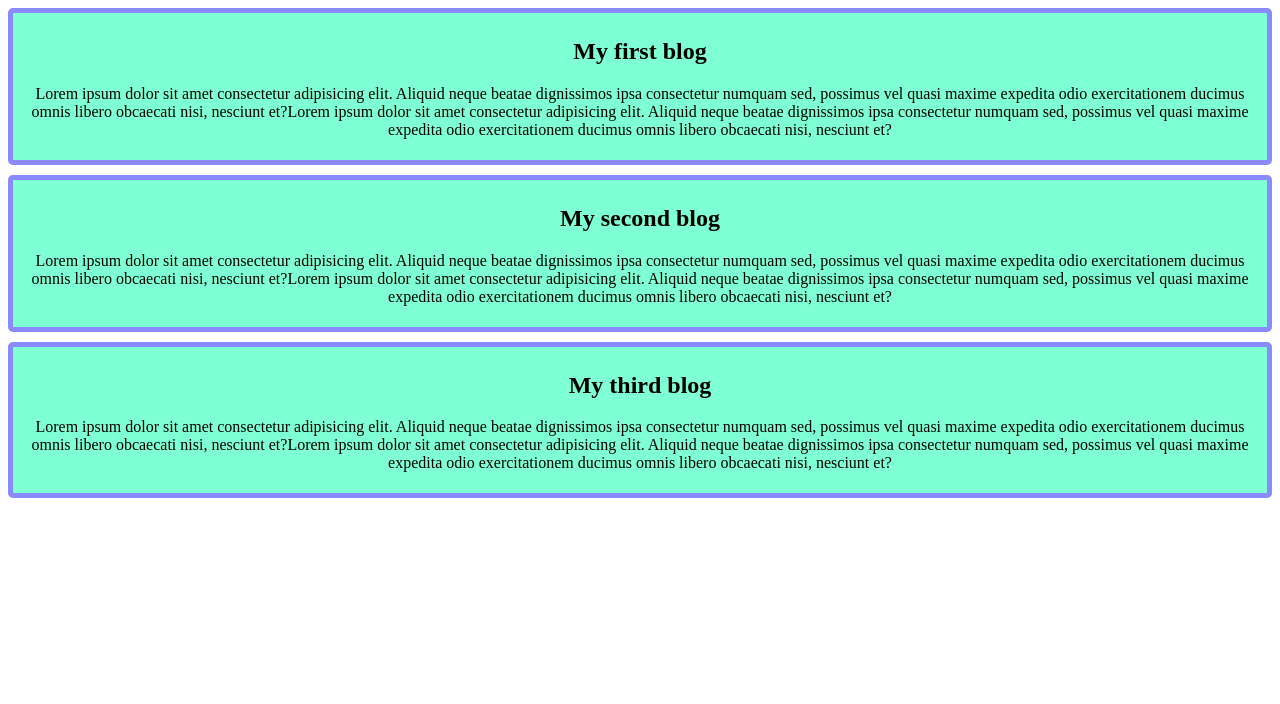
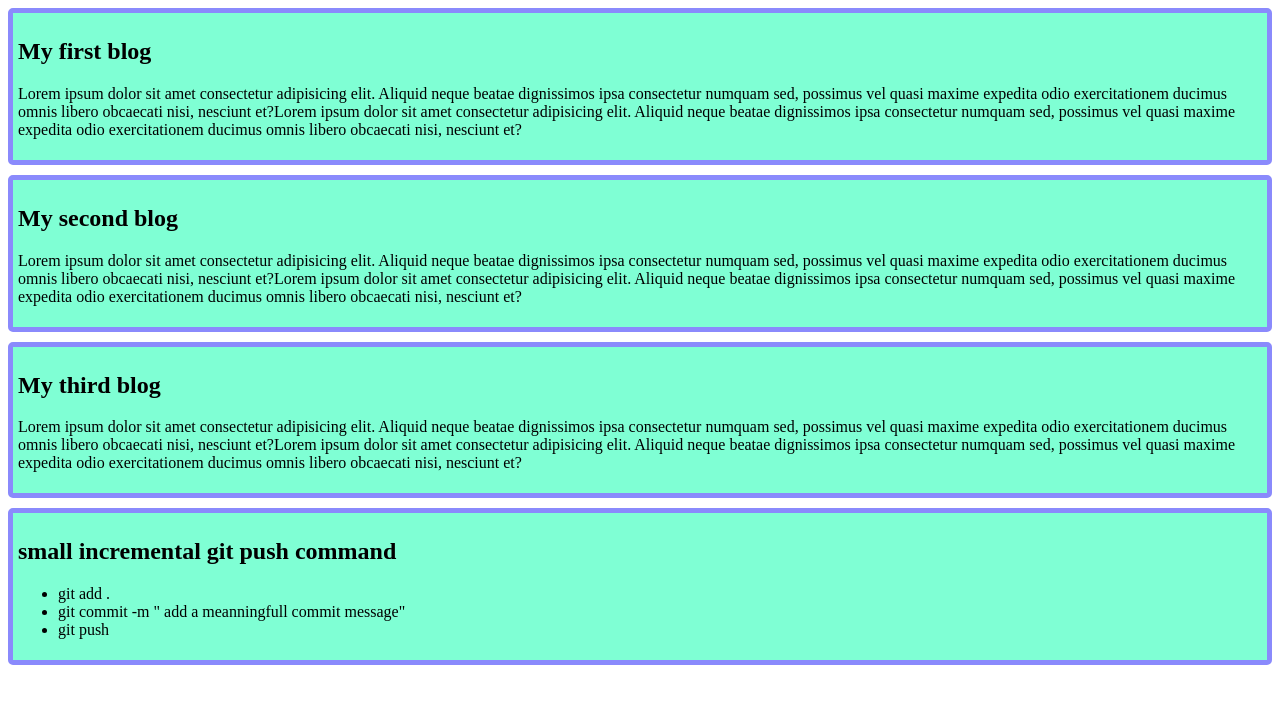
Before and after one commit to ashisplearn/my-simple-web, a plain HTML site: page index.html in a window 1280 px wide. Drawn offline with Linux system fonts and the light colour scheme.

Commit message:
added small incremantal git code

```diff
--- a/index.html
+++ b/index.html
@@ -19,5 +19,13 @@
         <h2>My third blog</h2>
         <p>Lorem ipsum dolor sit amet consectetur adipisicing elit. Aliquid neque beatae dignissimos ipsa consectetur numquam sed, possimus vel quasi maxime expedita odio exercitationem ducimus omnis libero obcaecati nisi, nesciunt et?Lorem ipsum dolor sit amet consectetur adipisicing elit. Aliquid neque beatae dignissimos ipsa consectetur numquam sed, possimus vel quasi maxime expedita odio exercitationem ducimus omnis libero obcaecati nisi, nesciunt et?</p>
     </div>
+    <div class="blog">
+        <h2>small incremental git push command</h2>
+        <ul>
+            <li>git add .</li>
+            <li>git commit -m " add a meanningfull commit message"</li>
+            <li>git push</li>
+        </ul>
+    </div>
 </body>
 </html>
--- a/styles/style.css
+++ b/styles/style.css
@@ -1,6 +1,6 @@
 .blog{
     background-color: aquamarine;
-    text-align: center;
+    /* text-align: center; */
     border: 5px solid rgb(138, 138, 252);
     border-radius: 5px;
     padding: 5px;
```
